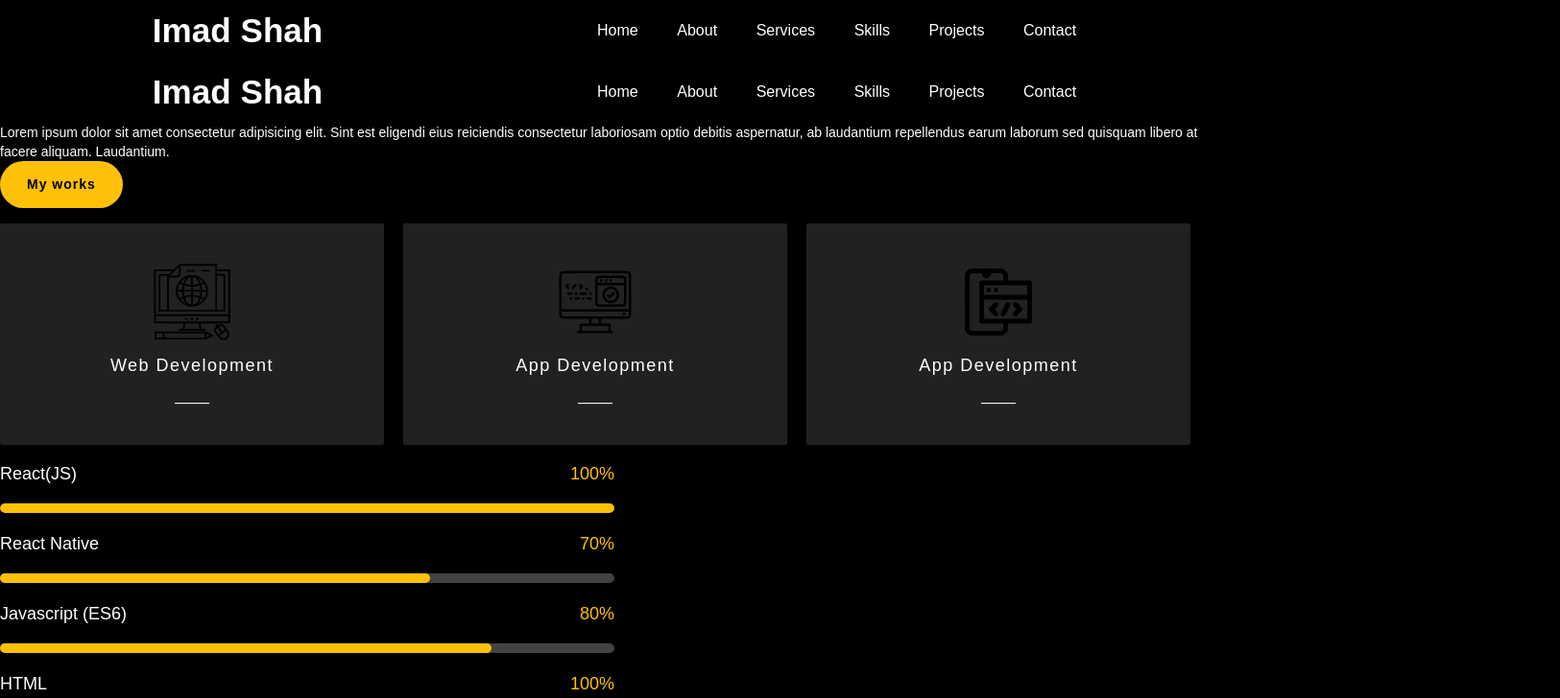
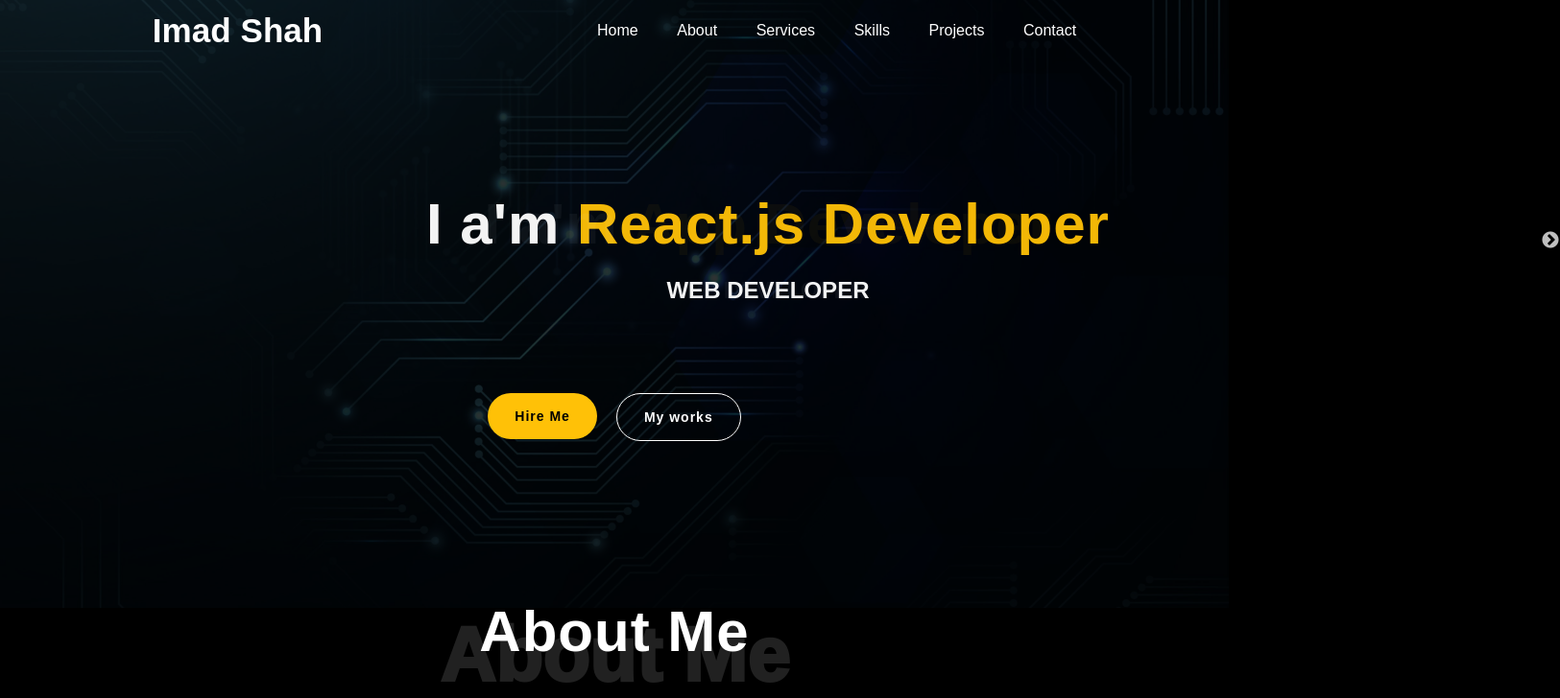
Before and after one commit to CodeCraft4/My_Portfolio, a React (Vite) app: page / in a window 1280 px wide. Shown: the top 728 px of the page at 96% size, 1625 px wide, since content can reach past the window. Built offline with nearby package versions, Linux system fonts and the light colour scheme.

Commit message:
feat: add slider for home modules

```diff
--- a/src/modules/HomeModule/HomeModule.tsx
+++ b/src/modules/HomeModule/HomeModule.tsx
@@ -1,84 +1,27 @@
-import { Box, Typography } from "@mui/material";
-import { AppLayout } from "@muc/layout";
-import {
-  AnalyticsCard,
-  ContactCard,
-  CustomButton,
-  ProgressBar,
-  ProjectCards,
-  ServiceCard,
-} from "@muc/components";
-import { NearMe, Phone } from "@mui/icons-material";
+import Header from "./components/Header";
+import { Box } from "@mui/material";
+import { CustomButton } from "@muc/components";
 
 const HomeModule = () => {
   return (
-    <AppLayout>
-      <Typography>
-        Lorem ipsum dolor sit amet consectetur adipisicing elit. Sint est
-        eligendi eius reiciendis consectetur laboriosam optio debitis
-        aspernatur, ab laudantium repellendus earum laborum sed quisquam libero
-        at facere aliquam. Laudantium.
-      </Typography>
-      <CustomButton title="My works" variant="contained" />
-      <Box sx={{ display: "flex", gap: "20px" }}>
-        <ServiceCard
-          title="Web Development"
-          icons="assets/images/service-1.svg"
-        />
-        <ServiceCard
-          title="App Development"
-          icons="assets/images/service-2.svg"
-        />
-        <ServiceCard
-          title="App Development"
-          icons="assets/images/service-3.svg"
-        />
+    <>
+      <Header />
+      <Box
+        sx={{
+          display: "flex",
+          m: "auto",
+          gap: "20px",
+          justifyContent: "center",
+          position: "absolute",
+          bottom: 340,
+          width: "100%",
+          zIndex: 999,
+        }}
+      >
+        <CustomButton title="Hire Me" variant="contained" />
+        <CustomButton title="My works" variant="outlined" />
       </Box>
-      <Box width={"50%"}>
-        <ProgressBar title="React(JS)" percentage={100} />
-        <ProgressBar title="React Native" percentage={70} />
-        <ProgressBar title="Javascript (ES6)" percentage={80} />
-        <ProgressBar title="HTML" percentage={100} />
-        <ProgressBar title="CSS" percentage={100} />
-      </Box>
-      <Box display={"flex"} gap={"30px"} flexWrap={"wrap"}>
-        <ProjectCards
-          title="Branding & landing UI"
-          category="Web Development"
-          width="410px"
-        />
-        <ProjectCards
-          title="Make Portfolio For Yourself"
-          category="Web Development"
-          width="820px"
-        />
-        <ProjectCards
-          title="Custom App for your Bussiness"
-          category="App Development"
-          width="820px"
-        />
-        <ProjectCards
-          title="App Portfolio .."
-          category="Web Development"
-          width="410px"
-        />
-      </Box>
-      <AnalyticsCard title="Awards" value={20} />
-      <AnalyticsCard title="Completed Project" value={10} />
-      <br />
-      <br />
-      <br />
-      <ContactCard
-        poster={<NearMe />}
-        title="Address"
-        details="Swat, Pakistan"
-      />
-      <ContactCard
-        poster={<Phone />}
-        title="Contact Number"
-        details="+(92) 341-2764104"
-      />
-    </AppLayout>
+    </>
   );
 };
 
--- /dev/null
+++ b/src/modules/HomeModule/components/FadeSlider.tsx
@@ -0,0 +1,47 @@
+import Slider from "react-slick";
+import "slick-carousel/slick/slick.css";
+import "slick-carousel/slick/slick-theme.css";
+import { Box, Typography } from "@mui/material";
+import { COLORS, SLIDER_DATA } from "@muc/constants";
+
+const FadeSlider = () => {
+  const settings = {
+    dots: false,
+    fade: true,
+    infinite: true,
+    autoplay: true,
+    speed: 800,
+    slidesToShow: 1,
+    slidesToScroll: 1,
+    waitForAnimate: false,
+  };
+  return (
+    <Box
+      sx={{
+        width: 1600,
+        height: "100vh",
+        textAlign: "center",
+        justifyContent: "center",
+        alignItems: "center",
+      }}
+      className="slider-container"
+    >
+      <Slider {...settings}>
+        {SLIDER_DATA?.map((e, key) => (
+          <Box my={25} key={key}>
+            <Typography variant="h1" lineHeight={"100px"} letterSpacing={1}>
+              I a'm
+              <span style={{ color: COLORS.primary.main, fontWeight: "900" }}>
+                {" "}
+                {e.title}
+              </span>
+            </Typography>
+            <Typography variant="h3">{e.library}</Typography>
+          </Box>
+        ))}
+      </Slider>
+    </Box>
+  );
+};
+
+export default FadeSlider;
--- /dev/null
+++ b/src/modules/HomeModule/components/Header.tsx
@@ -0,0 +1,40 @@
+import { Box } from "@mui/material";
+import FadeSlider from "./FadeSlider";
+import "slick-carousel/slick/slick.css";
+import "slick-carousel/slick/slick-theme.css";
+
+const Header = () => {
+  return (
+    <Box sx={{ my: -10, zIndex: -999, position: "relative", width: "100%" }}>
+      <Box
+        component={"img"}
+        src="assets/images/project.jpg"
+        sx={{
+          objectFit: "cover",
+          width: "100%",
+          height: 650,
+          filter: "brightness(20%)",
+          position: "relative",
+        }}
+      />
+      <Box
+        sx={{
+          position: "absolute",
+          top: 0,
+          left: 0,
+          display: "flex",
+          justifyContent: "center",
+          alignItems: "center",
+          height: "100vh",
+          textAlign: "center",
+          m: "auto",
+        }}
+      >
+        <FadeSlider />
+      </Box>
+
+    </Box>
+  );
+};
+
+export default Header;
--- /dev/null
+++ b/src/modules/HomeModule/components/components.ts
@@ -0,0 +1,2 @@
+export * from "./Header";
+export * from "./FadeSlider";
```
